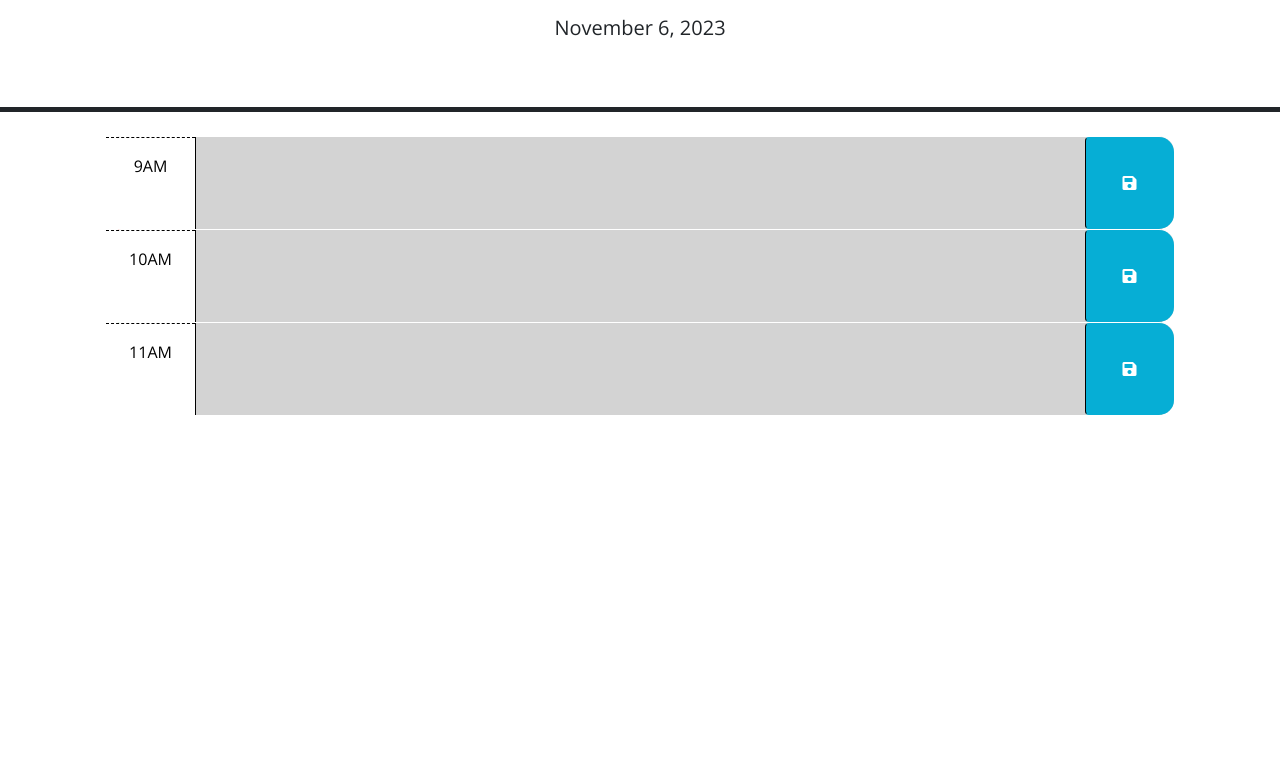
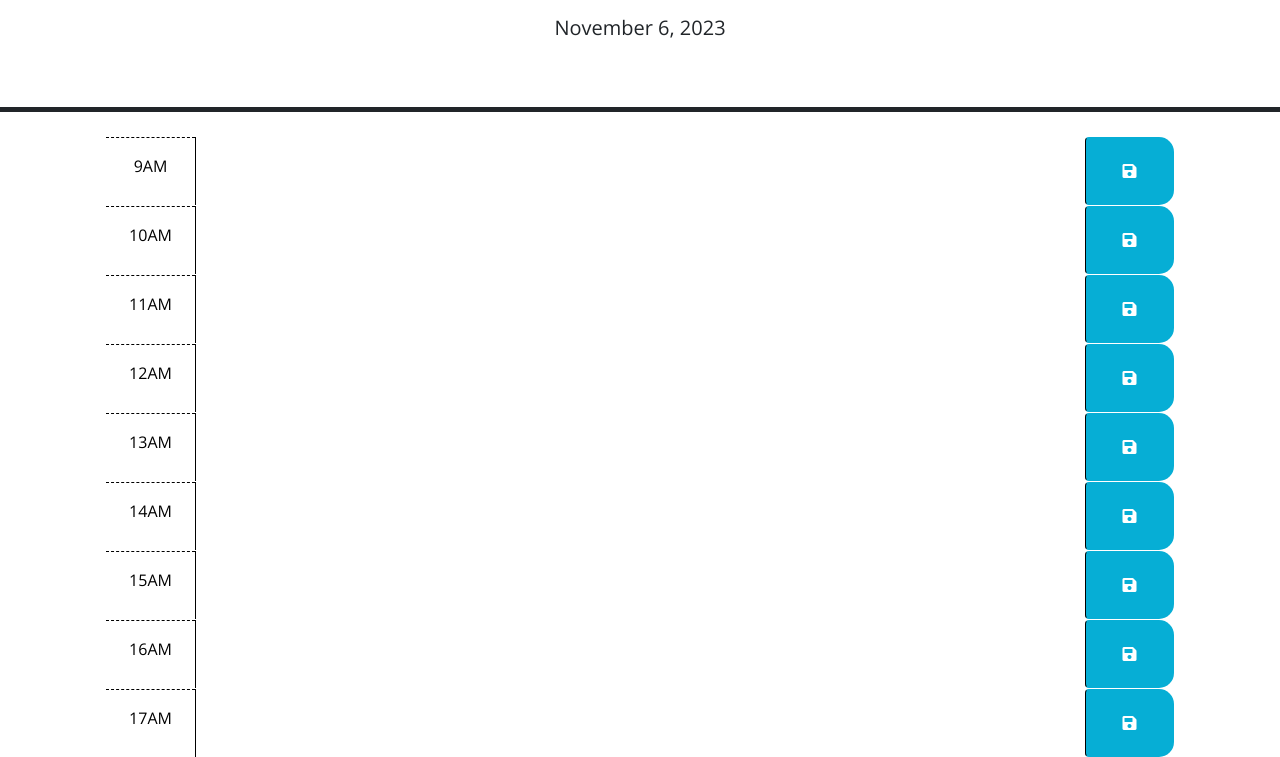
Before and after one commit to Sarmoros/Work-Day-Scheduler, a plain HTML site: page index.html in a window 1280 px wide. Shown: the part 166-923 px from the top of the page. Before the commit the page ends 800 px from the top, so only its background shows below. Drawn offline with nearby package versions, Linux system fonts and the light colour scheme.

Commit message:
adjusted code to show times 9am to 5pm

```diff
--- a/assets/script.js
+++ b/assets/script.js
@@ -25,6 +25,19 @@ $(document).ready(function() {
       $(this).removeClass("past present").addClass("future");
     }
   });
+
+  for (var i = 9; i <= 17; i++) {
+    var timeBlock = $("<div>").addClass("time-block row");
+    var hourColumn = $("<div>").addClass("col-2 col-md-1 hour text-center py-3").text(i + "AM");
+    var descriptionTextarea = $("<textarea>").addClass("col-8 col-md-10 description").attr("aria-label", "save").append('<i class="fas fa-save" aria-hidden="true"></i>');
+    var saveButton = $("<button>").addClass("btn saveBtn col-2 col-md-1").attr("aria-label", "save").append('<i class="fas fa-save" aria-hidden="true"></i>');
+
+    timeBlock.attr("id", "hour-" + i);
+    timeBlock.append(hourColumn, descriptionTextarea, saveButton);
+    $(".container-lg").append(timeBlock);
+  }
+
+
 
   // Code to grab the user input from local storage
   $(".time-block").each(function() {
--- a/index.html
+++ b/index.html
@@ -28,7 +28,9 @@
       <p class="lead">A simple calendar app for scheduling your work day</p>
       <p id="currentDay" class="lead"></p>
     </header>
-    <div class="container-lg px-5">
+    <div class="container-lg px-5" id="timeBlocksContainer">
+
+
       <!-- Use class for "past", "present", and "future" to apply styles to the
         time-block divs accordingly. The javascript will need to do this by
         adding/removing these classes on each div by comparing the hour in the
@@ -39,37 +41,9 @@
         code is implemented. DELETE THISSSSS!!!!
         -->
 
+
       <!-- Example of a past time block. The "past" class adds a gray background color. -->
-      <div class = "past">
-      <div id="hour-9" class="row time-block past">
-        <div class="col-2 col-md-1 hour text-center py-3">9AM</div>
-        <textarea class="col-8 col-md-10 description" rows="3"> </textarea>
-        <button class="btn saveBtn col-2 col-md-1" aria-label="save">
-          <i class="fas fa-save" aria-hidden="true"></i>
-        </button>
-      </div>
-      </div>
 
-      <!-- Example of a a present time block. The "present" class adds a red background color. -->
-      <div class = "present">
-      <div id="hour-10" class="row time-block present">
-        <div class="col-2 col-md-1 hour text-center py-3">10AM</div>
-        <textarea class="col-8 col-md-10 description" rows="3"> </textarea>
-        <button class="btn saveBtn col-2 col-md-1" aria-label="save">
-          <i class="fas fa-save" aria-hidden="true"></i>
-        </button>
-      </div>
-      </div>
-
-      <!-- Example of a future time block. The "future" class adds a green background color. -->
-      <div class = "future">
-      <div id="hour-11" class="row time-block future">
-        <div class="col-2 col-md-1 hour text-center py-3">11AM</div>
-        <textarea class="col-8 col-md-10 description" rows="3"> </textarea>
-        <button class="btn saveBtn col-2 col-md-1" aria-label="save">
-          <i class="fas fa-save" aria-hidden="true"></i>
-        </button>
-      </div>
       </div>
 
     <script src="https://code.jquery.com/jquery-3.4.1.min.js"></script>
```
